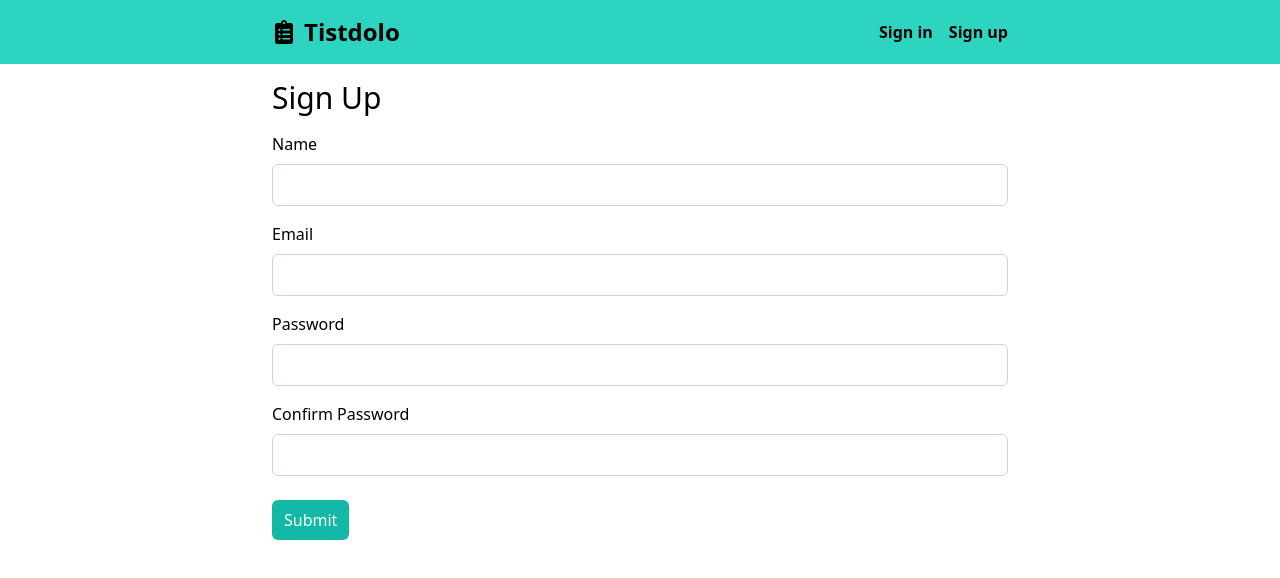
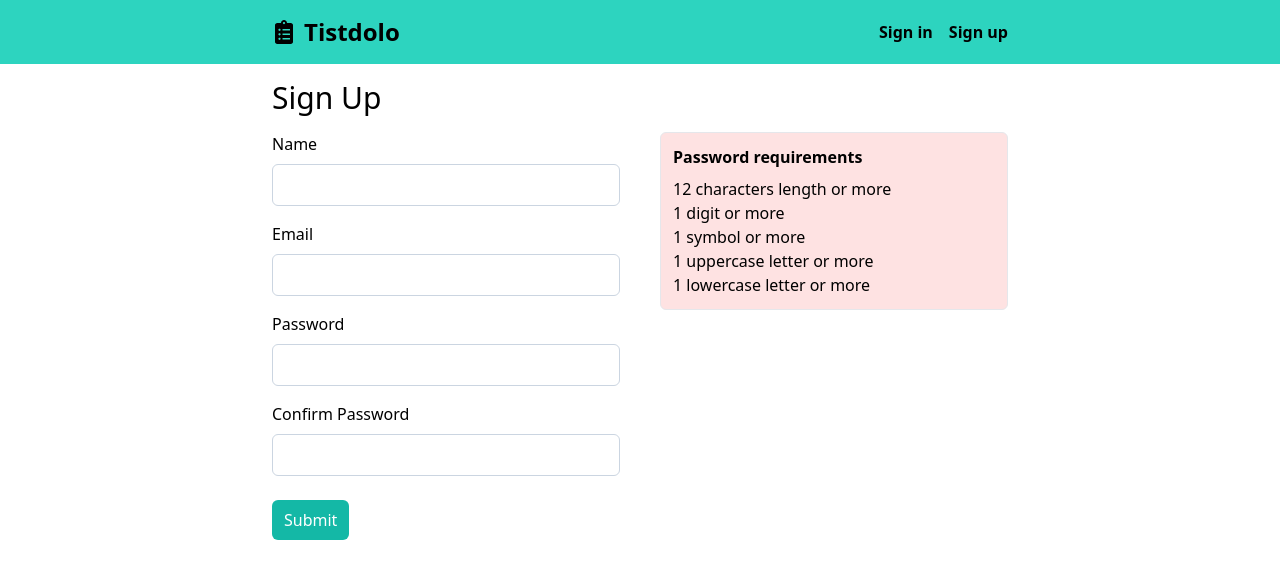
Before and after one commit to nicenicegame/software-security-development-project, a React (Create React App) app in the folder frontend/: page /sign-up in a window 1280 px wide. Shown: the top 578 px of the page. Built offline with nearby package versions, Linux system fonts and the light colour scheme.

Commit message:
add password requirements

```diff
--- a/frontend/src/components/Navbar.tsx
+++ b/frontend/src/components/Navbar.tsx
@@ -3,6 +3,7 @@ import { useAppDispatch, useAppSelector } from '../app/hooks'
 import { Role, signOut } from '../features/auth/authSlice'
 import { FaClipboardList } from 'react-icons/fa'
 import { googleLogout } from '@react-oauth/google'
+import { setSelectedUserById } from '../features/users/usersSlice'
 
 function Navbar() {
   const dispatch = useAppDispatch()
@@ -11,6 +12,7 @@ function Navbar() {
   const signOutApp = () => {
     googleLogout()
     dispatch(signOut())
+    dispatch(setSelectedUserById(null))
   }
 
   return (
--- a/frontend/src/components/Spinner.tsx
+++ b/frontend/src/components/Spinner.tsx
@@ -1,6 +1,6 @@
 function Spinner() {
   return (
-    <div className="absolute top-0 left-0 right-0 bottom-0 bg-black opacity-40 flex justify-center items-center">
+    <div className="absolute top-0 left-0 right-0 bottom-0 bg-black opacity-40 flex justify-center items-center z-50">
       <div className="loader" />
     </div>
   )
--- a/frontend/src/features/users/usersService.ts
+++ b/frontend/src/features/users/usersService.ts
@@ -5,24 +5,13 @@ const getUsers = async () => {
   return response.data
 }
 
-const getUserById = async (id: string) => {
-  const response = await client.get(`/api/users/${id}`)
-  return response.data
-}
-
-const editUser = async (id: string) => {
-  const response = await client.put(`/api/users/${id}`)
-  return response.data
-}
-
 const deleteUser = async (id: string) => {
-  const response = await client.delete(`/api/users/${id}`)
+  const response = await client.delete(`/api/user/${id}`)
   return response.data
 }
 
 const usersService = {
   getUsers,
-  editUser,
   deleteUser
 }
 
--- a/frontend/src/features/users/usersSlice.ts
+++ b/frontend/src/features/users/usersSlice.ts
@@ -37,13 +37,13 @@ export const getUsers = createAsyncThunk<
   }
 })
 
-export const editUser = createAsyncThunk<
-  IUserInfomation[],
+export const deleteUser = createAsyncThunk<
   void,
+  string,
   { rejectValue: string }
->('users/editUsers', async (_, thunkAPI) => {
+>('users/deleteUser', async (userId, thunkAPI) => {
   try {
-    return await usersService.getUsers()
+    return await usersService.deleteUser(userId)
   } catch (error: any) {
     if (axios.isAxiosError(error)) {
       return thunkAPI.rejectWithValue(error.message)
@@ -61,7 +61,10 @@ export const usersSlice = createSlice({
   name: 'users',
   initialState,
   reducers: {
-    setSelectedUserById: (state: UsersState, action: PayloadAction<string>) => {
+    setSelectedUserById: (
+      state: UsersState,
+      action: PayloadAction<string | null>
+    ) => {
       state.selectedUser =
         state.users.find((user) => user.id === action.payload) || null
     }
@@ -89,6 +92,17 @@ export const usersSlice = createSlice({
           }
         }
       )
+      .addCase(deleteUser.pending, (state: UsersState) => {
+        state.isLoading = true
+      })
+      .addCase(deleteUser.fulfilled, (state: UsersState) => {
+        state.isLoading = false
+        state.isSuccess = true
+      })
+      .addCase(deleteUser.rejected, (state: UsersState) => {
+        state.isLoading = false
+        state.isError = true
+      })
   }
 })
 
--- a/frontend/src/pages/SignIn.tsx
+++ b/frontend/src/pages/SignIn.tsx
@@ -63,11 +63,9 @@ function SignIn() {
     )
   }
 
-  if (isLoading) {
-    return <Spinner />
-  }
-
   return (
+    <>
+      {isLoading && <Spinner />}
       <div>
         <h1 className="font-medium text-3xl my-4">Sign In</h1>
         <GoogleLogin
@@ -91,7 +89,9 @@ function SignIn() {
           <input
             {...register('email')}
             type="text"
-          className={`my-2 px-3 py-2 input-field ${errors.email && 'invalid'}`}
+            className={`my-2 px-3 py-2 input-field ${
+              errors.email && 'invalid'
+            }`}
           />
           <p className="text-pink-600 mb-2">{errors.email?.message}</p>
           <label>Password</label>
@@ -110,6 +110,7 @@ function SignIn() {
           </button>
         </form>
       </div>
+    </>
   )
 }
 
--- a/frontend/src/pages/SignUp.tsx
+++ b/frontend/src/pages/SignUp.tsx
@@ -6,8 +6,9 @@ import { useAppDispatch, useAppSelector } from '../app/hooks'
 import { reset, signUpUser } from '../features/auth/authSlice'
 import { toast } from 'react-toastify'
 import { useNavigate } from 'react-router-dom'
-import { useEffect } from 'react'
+import { useCallback, useEffect, useMemo } from 'react'
 import Spinner from '../components/Spinner'
+import { FaCheckCircle } from 'react-icons/fa'
 
 const schema = yup
   .object({
@@ -18,7 +19,7 @@ const schema = yup
       .required('Please enter your email.'),
     password: yup
       .string()
-      .min(6, 'Password must be at least 6 characters.')
+      .min(12, 'Password must be at least 12 characters.')
       .required('Please enter your password.'),
     confirmPassword: yup
       .string()
@@ -31,7 +32,9 @@ function SignUp() {
   const {
     register,
     handleSubmit,
-    formState: { errors }
+    formState: { errors },
+    trigger,
+    watch
   } = useForm<ISignUpFormData>({
     resolver: yupResolver(schema)
   })
@@ -47,9 +50,9 @@ function SignUp() {
     }
 
     if (isSuccess) {
-      navigate('/sign-in')
       toast.success(message)
       dispatch(reset())
+      navigate('/sign-in')
     }
 
     if (isError) {
@@ -58,7 +61,38 @@ function SignUp() {
     }
   }, [user, message, isSuccess, isError, dispatch, navigate])
 
+  const password = watch('password')
+
+  const passwordState = useMemo(() => {
+    if (password?.length) {
+      const lengthError = password.length < 12
+      const digitError = /\d/.test(password) === false
+      const uppercaseError = /[A-Z]/.test(password) === false
+      const lowercaseError = /[a-z]/.test(password) === false
+      const symbolError =
+        /[!@#$%&'()*+,-./[\\\]^_`{|}~"+r'"]/.test(password) === false
+      const passwordOk =
+        lengthError ||
+        digitError ||
+        uppercaseError ||
+        lowercaseError ||
+        symbolError
+      return {
+        passwordOk,
+        lengthError,
+        digitError,
+        uppercaseError,
+        lowercaseError,
+        symbolError
+      }
+    }
+  }, [password])
+
   const onSubmitSignUpForm: SubmitHandler<ISignUpFormData> = async (data) => {
+    if (passwordState?.passwordOk === true) {
+      await trigger('password')
+      return
+    }
     await dispatch(
       signUpUser({
         name: data.name,
@@ -68,13 +102,12 @@ function SignUp() {
     )
   }
 
-  if (isLoading) {
-    return <Spinner />
-  }
-
   return (
+    <>
+      {isLoading && <Spinner />}
       <div>
         <h1 className="font-medium text-3xl my-4">Sign Up</h1>
+        <div className="grid grid-cols-2 gap-x-10">
           <form
             className="flex flex-col"
             onSubmit={handleSubmit(onSubmitSignUpForm)}>
@@ -82,14 +115,18 @@ function SignUp() {
             <input
               {...register('name')}
               type="text"
-          className={`my-2 px-3 py-2 input-field ${errors.name && 'invalid'}`}
+              className={`my-2 px-3 py-2 input-field ${
+                errors.name && 'invalid'
+              }`}
             />
             <p className="text-pink-600 mb-2">{errors.name?.message}</p>
             <label>Email</label>
             <input
               {...register('email')}
               type="text"
-          className={`my-2 px-3 py-2 input-field ${errors.email && 'invalid'}`}
+              className={`my-2 px-3 py-2 input-field ${
+                errors.email && 'invalid'
+              }`}
             />
             <p className="text-pink-600 mb-2">{errors.email?.message}</p>
             <label>Password</label>
@@ -97,10 +134,16 @@ function SignUp() {
               {...register('password')}
               type="password"
               className={`my-2 px-3 py-2 input-field ${
-            errors.password && 'invalid'
+                (errors.password || passwordState?.passwordOk === true) &&
+                'invalid'
               }`}
             />
-        <p className="text-pink-600 mb-2">{errors.password?.message}</p>
+            <p className="text-pink-600 mb-2">
+              {errors.password?.message}
+              {errors.password?.message === undefined &&
+                passwordState?.passwordOk === true &&
+                'Password not met the requirements'}
+            </p>
             <label>Confirm Password</label>
             <input
               {...register('confirmPassword')}
@@ -109,14 +152,60 @@ function SignUp() {
                 errors.confirmPassword && 'invalid'
               }`}
             />
-        <p className="text-pink-600 mb-2">{errors.confirmPassword?.message}</p>
+            <p className="text-pink-600 mb-2">
+              {errors.confirmPassword?.message}
+            </p>
             <button
               type="submit"
               className="self-start my-2 py-2 px-3 bg-teal-500 text-white rounded-md">
               Submit
             </button>
           </form>
+          <div>
+            <div
+              className={`p-3 border rounded-md ${
+                passwordState?.passwordOk === false
+                  ? 'bg-green-100'
+                  : 'bg-red-100'
+              }`}>
+              <h5 className="font-semibold mb-2">Password requirements</h5>
+              <ul>
+                <li className="flex gap-x-1 items-center">
+                  {passwordState?.lengthError === false && (
+                    <FaCheckCircle className="text-green-500" />
+                  )}
+                  12 characters length or more
+                </li>
+                <li className="flex gap-x-1 items-center">
+                  {passwordState?.digitError === false && (
+                    <FaCheckCircle className="text-green-500" />
+                  )}
+                  1 digit or more
+                </li>
+                <li className="flex gap-x-1 items-center">
+                  {passwordState?.symbolError === false && (
+                    <FaCheckCircle className="text-green-500" />
+                  )}
+                  1 symbol or more
+                </li>
+                <li className="flex gap-x-1 items-center">
+                  {passwordState?.uppercaseError === false && (
+                    <FaCheckCircle className="text-green-500" />
+                  )}
+                  1 uppercase letter or more
+                </li>
+                <li className="flex gap-x-1 items-center">
+                  {passwordState?.lowercaseError === false && (
+                    <FaCheckCircle className="text-green-500" />
+                  )}
+                  1 lowercase letter or more
+                </li>
+              </ul>
             </div>
+          </div>
+        </div>
+      </div>
+    </>
   )
 }
 
--- a/frontend/src/pages/TodoList.tsx
+++ b/frontend/src/pages/TodoList.tsx
@@ -70,6 +70,7 @@ function TodoList() {
 
     return () => {
       dispatch(clearTodos())
+      dispatch(setSelectedTodoFilter(TodoFilter.ALL))
     }
   }, [dispatch, adminMode, userId])
 
@@ -141,11 +142,9 @@ function TodoList() {
     dispatch(updateTodosByFilter())
   }
 
-  if (isLoading) {
-    return <Spinner />
-  }
-
   return (
+    <>
+      {isLoading && <Spinner />}
       <div className="flex flex-col flex-grow overflow-y-hidden">
         <h1 className="font-medium text-3xl my-4 flex gap-x-2 items-center">
           {adminMode && (
@@ -194,6 +193,7 @@ function TodoList() {
           </button>
         </form>
       </div>
+    </>
   )
 }
 
--- a/frontend/src/pages/admin/UserDashboard.tsx
+++ b/frontend/src/pages/admin/UserDashboard.tsx
@@ -3,7 +3,12 @@ import { useAppDispatch, useAppSelector } from '../../app/hooks'
 import Spinner from '../../components/Spinner'
 import { getUserTodos } from '../../features/todos/todosSlice'
 import { Link } from 'react-router-dom'
-import { getUsers, setSelectedUserById } from '../../features/users/usersSlice'
+import {
+  deleteUser,
+  getUsers,
+  setSelectedUserById
+} from '../../features/users/usersSlice'
+import { FaTrashAlt, FaUserEdit } from 'react-icons/fa'
 
 function UserDashboard() {
   const dispatch = useAppDispatch()
@@ -31,29 +36,33 @@ function UserDashboard() {
     await dispatch(getUserTodos(userId))
   }
 
-  const getCompletedAmount = useMemo(
+  const onDeleteUser = async (userId: string) => {
+    await dispatch(deleteUser(userId))
+    await dispatch(getUsers())
+    dispatch(setSelectedUserById(null))
+  }
+
+  const completedAmount = useMemo(
     () => userTodos.filter((todo) => todo.completed).length,
     [userTodos]
   )
 
-  const getUnCompletedAmount = useMemo(
+  const uncompletedAmount = useMemo(
     () => userTodos.filter((todo) => !todo.completed).length,
     [userTodos]
   )
 
-  if (loadTodos || loadUsers) {
-    return <Spinner />
-  }
-
   return (
-    <div>
-      <h1 className="font-medium text-3xl my-4">Users</h1>
-      <div className="sm:grid sm:grid-cols-2 sm:divide-x">
-        <div className="flex flex-col divide-y">
+    <>
+      {(loadTodos || loadUsers) && <Spinner />}
+      <div className="flex-grow">
+        <h1 className="font-medium text-3xl my-4">Manage users</h1>
+        <div className="flex flex-col sm:grid sm:grid-cols-2 sm:divide-x sm:h-[500px]">
+          <div className="flex flex-col divide-y overflow-y-auto order-2 sm:order-1">
             {users.map((user) => (
               <div
                 key={user.id}
-              className={`py-3 cursor-pointer ${
+                className={`py-3 px-2 cursor-pointer ${
                   user.id === selectedUser?.id ? 'bg-slate-100' : 'bg-white'
                 }`}
                 onClick={() => onSelectUser(user.id)}>
@@ -62,29 +71,38 @@ function UserDashboard() {
               </div>
             ))}
           </div>
-        <div className="flex flex-col">
+          <div className="p-3 border-b flex flex-col order-1 sm:order-2 sm:border-b-0">
             {selectedUser ? (
               <div className="flex-grow flex flex-col items-center justify-center">
                 <h1 className="text-xl font-semibold">{selectedUser.name}</h1>
-              <h3 className="text-slate-500 mt-2 mb-6">{selectedUser.email}</h3>
-              <p className="px-3 py-1 text-sm rounded-full bg-teal-200">
+                <h3 className="text-slate-500 mt-2 mb-6">
+                  {selectedUser.email}
+                </h3>
+                <p className="px-3 py-1 text-sm rounded-full bg-teal-100">
                   {userTodos.length} active todo items
                 </p>
                 <div className="mt-3 mb-5 text-xs">
                   <div className="flex gap-x-2 items-center">
                     <div className="w-2 h-2 rounded-full bg-green-500" />
-                  <span>{getCompletedAmount} completed</span>
+                    <span>{completedAmount} completed</span>
                   </div>
                   <div className="flex gap-x-2 items-center">
                     <div className="w-2 h-2 rounded-full bg-red-500" />
-                  <span>{getUnCompletedAmount} uncompleted</span>
+                    <span>{uncompletedAmount} uncompleted</span>
                   </div>
                 </div>
                 <Link to={`${selectedUser.id}/todos`}>
-                <button className="my-2 py-2 px-3 bg-teal-500 text-white rounded-md">
+                  <button className="my-2 py-2 px-3 bg-teal-500 text-white rounded-md flex gap-x-2 items-center">
                     Manage tasks
+                    <FaUserEdit />
                   </button>
                 </Link>
+                <button
+                  onClick={() => onDeleteUser(selectedUser.id)}
+                  className="my-2 py-2 px-3 bg-red-500 text-white rounded-md flex gap-x-2 items-center">
+                  Delete user
+                  <FaTrashAlt />
+                </button>
               </div>
             ) : (
               <div className="flex-grow flex items-center justify-center">
@@ -94,6 +112,7 @@ function UserDashboard() {
           </div>
         </div>
       </div>
+    </>
   )
 }
 
```
Lines whose indentation alone changed are shown as unchanged.
